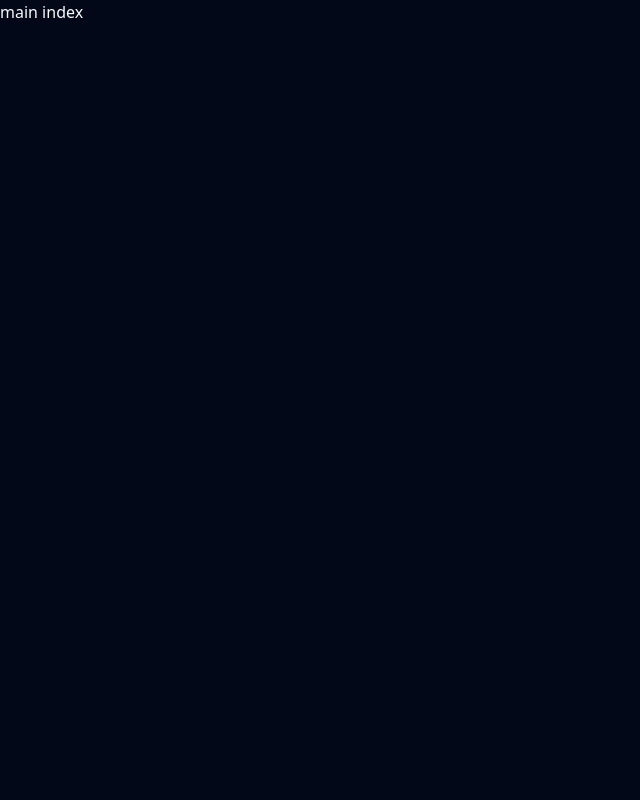
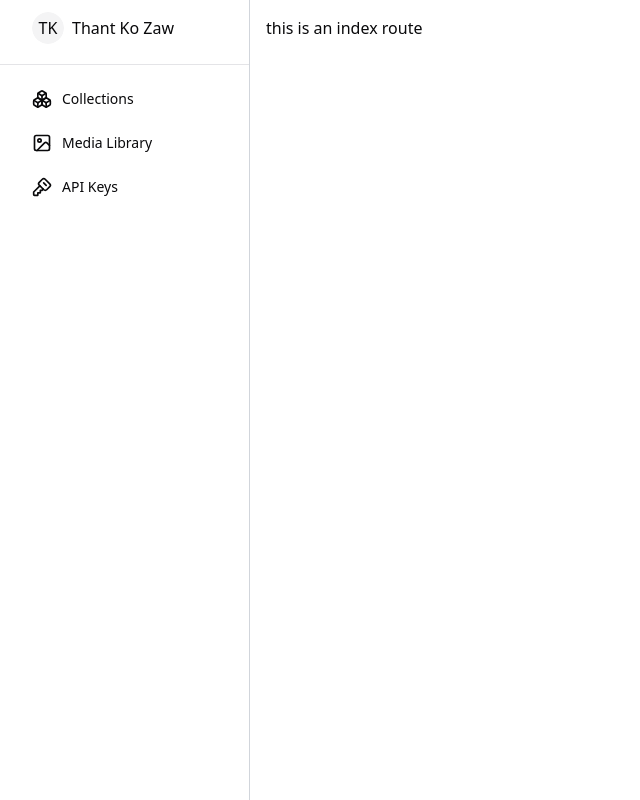
Before and after one commit to thantko20/tiny-cms, a React (Vite) app: page / in a window 1280 px wide. Shown: the whole page, without its empty margins (0-640 px from the left). Built offline with nearby package versions, Linux system fonts and the light colour scheme.

Commit message:
ui mocking

```diff
--- a/package.json
+++ b/package.json
@@ -14,13 +14,16 @@
     "preview": "vite preview"
   },
   "dependencies": {
+    "@radix-ui/react-avatar": "^1.0.4",
     "@radix-ui/react-icons": "^1.3.0",
+    "@radix-ui/react-separator": "^1.0.3",
     "@radix-ui/react-slot": "^1.0.2",
     "@tanstack/react-router": "^1.4.3",
     "@tanstack/router-devtools": "^1.4.3",
     "class-variance-authority": "^0.7.0",
     "clsx": "^2.1.0",
     "express": "^4.18.2",
+    "lucide-react": "^0.309.0",
     "react": "^18.2.0",
     "react-dom": "^18.2.0",
     "tailwind-merge": "^2.2.0",
--- /dev/null
+++ b/src/react-client/components/main-layout.tsx
@@ -0,0 +1,48 @@
+import { Boxes, Image as ImageIcon, KeySquare } from "lucide-react";
+import { Nav, NavLink } from "./nav";
+import { Outlet } from "@tanstack/react-router";
+import { Avatar, AvatarFallback, AvatarImage } from "./ui/avatar";
+import { Separator } from "./ui/separator";
+
+const links: NavLink[] = [
+  {
+    title: "Collections",
+    icon: <Boxes size={20} />,
+    to: "/"
+  },
+  {
+    title: "Media Library",
+    icon: <ImageIcon size={20} />,
+    to: "/media"
+  },
+  {
+    title: "API Keys",
+    icon: <KeySquare size={20} />,
+    to: "/api-keys"
+  }
+];
+
+export const MainLayout = () => {
+  return (
+    <div className="h-screen grid grid-cols-[250px_1fr]">
+      <div className="border-r border-solid border-gray-300 dark:border-gray-600">
+        <div className="px-4 py-2">
+          <div className="flex items-center gap-2 px-4 py-1">
+            <Avatar className="w-8 h-8">
+              <AvatarImage src="" />
+              <AvatarFallback>TK</AvatarFallback>
+            </Avatar>
+            <p>Thant Ko Zaw</p>
+          </div>
+        </div>
+        <Separator className="my-2" />
+        <div className="px-4 py-2">
+          <Nav links={links} />
+        </div>
+      </div>
+      <main className="p-4">
+        <Outlet />
+      </main>
+    </div>
+  );
+};
--- /dev/null
+++ b/src/react-client/components/nav.tsx
@@ -0,0 +1,31 @@
+import { Link, RoutePaths } from "@tanstack/react-router";
+import { ReactNode } from "react";
+import { cn } from "../lib/utils/cn";
+import { buttonVariants } from "./ui/button";
+import { routeTree } from "../routes";
+
+export type NavLink = {
+  title: string;
+  to: RoutePaths<typeof routeTree>;
+  icon: ReactNode;
+};
+
+export const Nav = ({ links }: { links: NavLink[] }) => {
+  return (
+    <div className="flex flex-col gap-2">
+      {links.map((link) => (
+        <Link
+          key={link.title}
+          className={cn(
+            buttonVariants({ variant: "ghost" }),
+            "flex gap-2.5 items-center justify-start"
+          )}
+          to={link.to}
+        >
+          {link.icon}
+          {link.title}
+        </Link>
+      ))}
+    </div>
+  );
+};
--- /dev/null
+++ b/src/react-client/components/ui/avatar.tsx
@@ -0,0 +1,48 @@
+import * as React from "react"
+import * as AvatarPrimitive from "@radix-ui/react-avatar"
+
+import { cn } from "@/client/lib/utils/cn"
+
+const Avatar = React.forwardRef<
+  React.ElementRef<typeof AvatarPrimitive.Root>,
+  React.ComponentPropsWithoutRef<typeof AvatarPrimitive.Root>
+>(({ className, ...props }, ref) => (
+  <AvatarPrimitive.Root
+    ref={ref}
+    className={cn(
+      "relative flex h-10 w-10 shrink-0 overflow-hidden rounded-full",
+      className
+    )}
+    {...props}
+  />
+))
+Avatar.displayName = AvatarPrimitive.Root.displayName
+
+const AvatarImage = React.forwardRef<
+  React.ElementRef<typeof AvatarPrimitive.Image>,
+  React.ComponentPropsWithoutRef<typeof AvatarPrimitive.Image>
+>(({ className, ...props }, ref) => (
+  <AvatarPrimitive.Image
+    ref={ref}
+    className={cn("aspect-square h-full w-full", className)}
+    {...props}
+  />
+))
+AvatarImage.displayName = AvatarPrimitive.Image.displayName
+
+const AvatarFallback = React.forwardRef<
+  React.ElementRef<typeof AvatarPrimitive.Fallback>,
+  React.ComponentPropsWithoutRef<typeof AvatarPrimitive.Fallback>
+>(({ className, ...props }, ref) => (
+  <AvatarPrimitive.Fallback
+    ref={ref}
+    className={cn(
+      "flex h-full w-full items-center justify-center rounded-full bg-muted",
+      className
+    )}
+    {...props}
+  />
+))
+AvatarFallback.displayName = AvatarPrimitive.Fallback.displayName
+
+export { Avatar, AvatarImage, AvatarFallback }
--- /dev/null
+++ b/src/react-client/components/ui/separator.tsx
@@ -0,0 +1,29 @@
+import * as React from "react"
+import * as SeparatorPrimitive from "@radix-ui/react-separator"
+
+import { cn } from "@/client/lib/utils/cn"
+
+const Separator = React.forwardRef<
+  React.ElementRef<typeof SeparatorPrimitive.Root>,
+  React.ComponentPropsWithoutRef<typeof SeparatorPrimitive.Root>
+>(
+  (
+    { className, orientation = "horizontal", decorative = true, ...props },
+    ref
+  ) => (
+    <SeparatorPrimitive.Root
+      ref={ref}
+      decorative={decorative}
+      orientation={orientation}
+      className={cn(
+        "shrink-0 bg-border",
+        orientation === "horizontal" ? "h-[1px] w-full" : "h-full w-[1px]",
+        className
+      )}
+      {...props}
+    />
+  )
+)
+Separator.displayName = SeparatorPrimitive.Root.displayName
+
+export { Separator }
--- a/src/react-client/index.css
+++ b/src/react-client/index.css
@@ -5,64 +5,47 @@
 @layer base {
   :root {
     --background: 0 0% 100%;
-    --foreground: 222.2 84% 4.9%;
-
+    --foreground: 240 10% 3.9%;
     --card: 0 0% 100%;
-    --card-foreground: 222.2 84% 4.9%;
-
+    --card-foreground: 240 10% 3.9%;
     --popover: 0 0% 100%;
-    --popover-foreground: 222.2 84% 4.9%;
-
-    --primary: 222.2 47.4% 11.2%;
-    --primary-foreground: 210 40% 98%;
-
-    --secondary: 210 40% 96.1%;
-    --secondary-foreground: 222.2 47.4% 11.2%;
-
-    --muted: 210 40% 96.1%;
-    --muted-foreground: 215.4 16.3% 46.9%;
-
-    --accent: 210 40% 96.1%;
-    --accent-foreground: 222.2 47.4% 11.2%;
-
+    --popover-foreground: 240 10% 3.9%;
+    --primary: 346.8 77.2% 49.8%;
+    --primary-foreground: 355.7 100% 97.3%;
+    --secondary: 240 4.8% 95.9%;
+    --secondary-foreground: 240 5.9% 10%;
+    --muted: 240 4.8% 95.9%;
+    --muted-foreground: 240 3.8% 46.1%;
+    --accent: 240 4.8% 95.9%;
+    --accent-foreground: 240 5.9% 10%;
     --destructive: 0 84.2% 60.2%;
-    --destructive-foreground: 210 40% 98%;
-
-    --border: 214.3 31.8% 91.4%;
-    --input: 214.3 31.8% 91.4%;
-    --ring: 222.2 84% 4.9%;
-
+    --destructive-foreground: 0 0% 98%;
+    --border: 240 5.9% 90%;
+    --input: 240 5.9% 90%;
+    --ring: 346.8 77.2% 49.8%;
     --radius: 0.5rem;
   }
 
   .dark {
-    --background: 222.2 84% 4.9%;
-    --foreground: 210 40% 98%;
-
-    --card: 222.2 84% 4.9%;
-    --card-foreground: 210 40% 98%;
-
-    --popover: 222.2 84% 4.9%;
-    --popover-foreground: 210 40% 98%;
-
-    --primary: 210 40% 98%;
-    --primary-foreground: 222.2 47.4% 11.2%;
-
-    --secondary: 217.2 32.6% 17.5%;
-    --secondary-foreground: 210 40% 98%;
-
-    --muted: 217.2 32.6% 17.5%;
-    --muted-foreground: 215 20.2% 65.1%;
-
-    --accent: 217.2 32.6% 17.5%;
-    --accent-foreground: 210 40% 98%;
-
+    --background: 20 14.3% 4.1%;
+    --foreground: 0 0% 95%;
+    --card: 24 9.8% 10%;
+    --card-foreground: 0 0% 95%;
+    --popover: 0 0% 9%;
+    --popover-foreground: 0 0% 95%;
+    --primary: 346.8 77.2% 49.8%;
+    --primary-foreground: 355.7 100% 97.3%;
+    --secondary: 240 3.7% 15.9%;
+    --secondary-foreground: 0 0% 98%;
+    --muted: 0 0% 15%;
+    --muted-foreground: 240 5% 64.9%;
+    --accent: 12 6.5% 15.1%;
+    --accent-foreground: 0 0% 98%;
     --destructive: 0 62.8% 30.6%;
-    --destructive-foreground: 210 40% 98%;
-
-    --border: 217.2 32.6% 17.5%;
-    --input: 217.2 32.6% 17.5%;
-    --ring: 212.7 26.8% 83.9%;
+    --destructive-foreground: 0 85.7% 97.3%;
+    --border: 240 3.7% 15.9%;
+    --input: 240 3.7% 15.9%;
+    --ring: 346.8 77.2% 49.8%;
   }
 }
 
--- a/src/react-client/main.tsx
+++ b/src/react-client/main.tsx
@@ -2,48 +2,9 @@ import React from "react";
 import ReactDOM from "react-dom/client";
 import "./index.css";
 
-import {
-  RootRoute,
-  Route,
-  RouterProvider,
-  Router,
-  Outlet
-} from "@tanstack/react-router";
+import { RouterProvider, Router } from "@tanstack/react-router";
 import { ThemeProvider } from "./components/theme-provider";
-
-const rootRoute = new RootRoute();
-
-const mainLayout = new Route({
-  getParentRoute: () => rootRoute,
-  component: () => {
-    return (
-      <div>
-        <Outlet />
-      </div>
-    );
-  },
-  id: "mainLayout"
-});
-
-const mainIndex = new Route({
-  getParentRoute: () => mainLayout,
-  component: () => {
-    return <div>main index</div>;
-  },
-  path: "/"
-});
-
-const collectionsRoute = new Route({
-  getParentRoute: () => mainLayout,
-  component: () => {
-    return <div>Collections route</div>;
-  },
-  path: "/collections"
-});
-
-const routeTree = rootRoute.addChildren([
-  mainLayout.addChildren([mainIndex, collectionsRoute])
-]);
+import { routeTree } from "./routes";
 
 const router = new Router({ routeTree });
 
@@ -58,7 +19,7 @@ if (!rootElement.innerHTML) {
   const root = ReactDOM.createRoot(rootElement);
   root.render(
     <React.StrictMode>
-      <ThemeProvider defaultTheme="dark">
+      <ThemeProvider defaultTheme="light">
         <RouterProvider router={router} />
       </ThemeProvider>
     </React.StrictMode>
--- /dev/null
+++ b/src/react-client/routes/index-route.tsx
@@ -0,0 +1 @@
+export const IndexRoute = ({}) => {};
--- /dev/null
+++ b/src/react-client/routes/index.tsx
@@ -0,0 +1,31 @@
+import { RootRoute, Route } from "@tanstack/react-router";
+import { MainLayout } from "../components/main-layout";
+
+export const rootRoute = new RootRoute();
+
+export const mainLayout = new Route({
+  getParentRoute: () => rootRoute,
+  id: "main-layout",
+  component: () => <MainLayout />
+});
+
+export const indexRoute = new Route({
+  getParentRoute: () => mainLayout,
+  path: "/",
+  component: () => <div>this is an index route</div>
+});
+
+export const mediaLibraryRoute = new Route({
+  getParentRoute: () => mainLayout,
+  path: "/media",
+  component: () => <div>this is a media lib route</div>
+});
+
+export const apiKeysRoute = new Route({
+  getParentRoute: () => mainLayout,
+  path: "/api-keys"
+});
+
+export const routeTree = rootRoute.addChildren([
+  mainLayout.addChildren([indexRoute, mediaLibraryRoute, apiKeysRoute])
+]);
```
Also changed, not shown: 1 other file (tests, documents, lock files or other folders).
